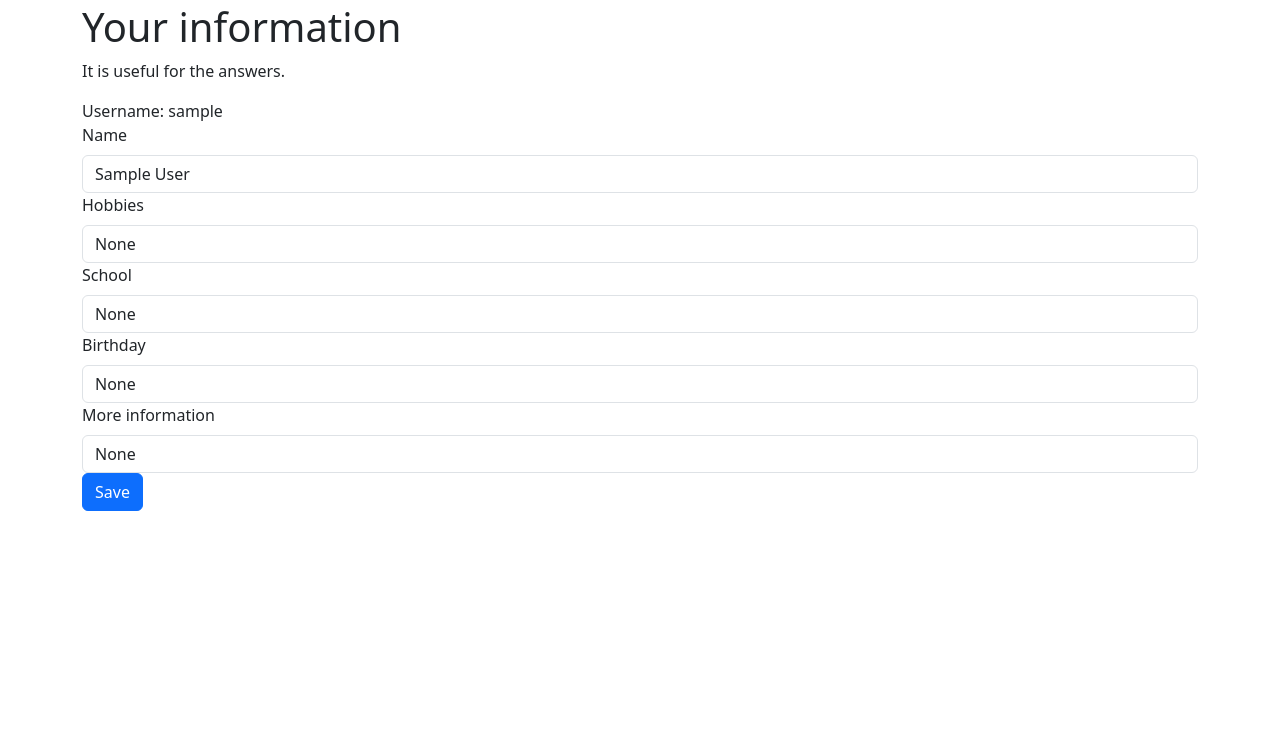
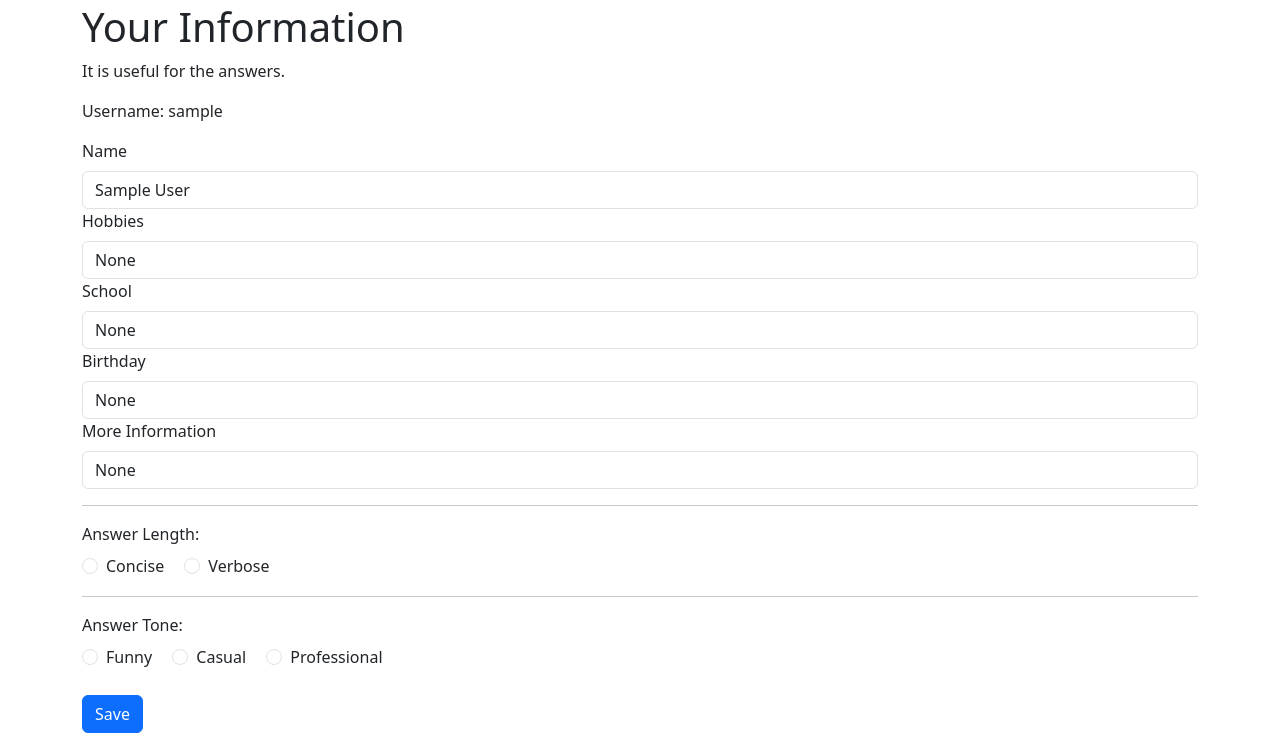
Before and after one commit to aaaathing/aeaacs, a Flask app: page /edit in a window 1280 px wide. Shown: the part 69-802 px from the top of the page. Before the commit the page ends 580 px from the top, so only its background shows below. Run offline with Flask 3, Linux system fonts and the light colour scheme; the visitor is signed in with stand-in values (Sample User, id 1).

Commit message:
Update edit.html to include more info

```diff
--- a/templates/edit.html
+++ b/templates/edit.html
@@ -1,22 +1,59 @@
 {% extends 'base.html' %}
 {% block content %}
 
-<h1>Your information</h1>
+<h1>Your Information</h1>
 <p>It is useful for the answers.</p>
 
 <form action="/save_user_info" method="POST">
-	Username: {{ current_user.username }}<br>
-	<label for="name" id="name" class="form-label">Name</label>
-	<input name="name" value="{{ current_user.name }}" class="form-control">
-	<label for="hobbies" id="hobbies" class="form-label">Hobbies</label>
-	<input name="hobbies" value="{{ current_user.hobbies }}" class="form-control">
-	<label for="school" class="form-label">School</label>
-	<input name="school" id="school" value="{{ current_user.school }}" class="form-control">
-	<label for="birthday" class="form-label">Birthday</label>
-	<input name="birthday" id="birthday" value="{{ current_user.birthday }}" class="form-control">
-	<label for="text" class="form-label">More information</label>
-	<input name="text" id="text" value="{{ current_user.text }}" class="form-control">
-	<button class="btn btn-primary">Save</button>
+    <p>Username: {{ current_user.username }}</p>
+
+    <label for="name" class="form-label">Name</label>
+    <input name="name" value="{{ current_user.name }}" class="form-control">
+
+    <label for="hobbies" class="form-label">Hobbies</label>
+    <input name="hobbies" value="{{ current_user.hobbies }}" class="form-control">
+
+    <label for="school" class="form-label">School</label>
+    <input name="school" value="{{ current_user.school }}" class="form-control">
+
+    <label for="birthday" class="form-label">Birthday</label>
+    <input name="birthday" value="{{ current_user.birthday }}" class="form-control">
+
+    <label for="text" class="form-label">More Information</label>
+    <input name="text" value="{{ current_user.text }}" class="form-control">
+
+    <hr>
+
+    <!-- Verbosity Options -->
+    <label class="form-label">Answer Length:</label><br>
+    <div class="form-check form-check-inline">
+        <input class="form-check-input" type="radio" name="verbosity" id="concise" value="concise" {% if current_user.verbosity == 'concise' %}checked{% endif %}>
+        <label class="form-check-label" for="concise">Concise</label>
+    </div>
+    <div class="form-check form-check-inline">
+        <input class="form-check-input" type="radio" name="verbosity" id="verbose" value="verbose" {% if current_user.verbosity == 'verbose' %}checked{% endif %}>
+        <label class="form-check-label" for="verbose">Verbose</label>
+    </div>
+
+    <hr>
+
+    <!-- Tone Options -->
+    <label class="form-label">Answer Tone:</label><br>
+    <div class="form-check form-check-inline">
+        <input class="form-check-input" type="radio" name="tone" id="funny" value="funny" {% if current_user.tone == 'funny' %}checked{% endif %}>
+        <label class="form-check-label" for="funny">Funny</label>
+    </div>
+    <div class="form-check form-check-inline">
+        <input class="form-check-input" type="radio" name="tone" id="casual" value="casual" {% if current_user.tone == 'casual' %}checked{% endif %}>
+        <label class="form-check-label" for="casual">Casual</label>
+    </div>
+    <div class="form-check form-check-inline">
+        <input class="form-check-input" type="radio" name="tone" id="professional" value="professional" {% if current_user.tone == 'professional' %}checked{% endif %}>
+        <label class="form-check-label" for="professional">Professional</label>
+    </div>
+
+    <br><br>
+    <button class="btn btn-primary">Save</button>
 </form>
 
 {% endblock %}
```
